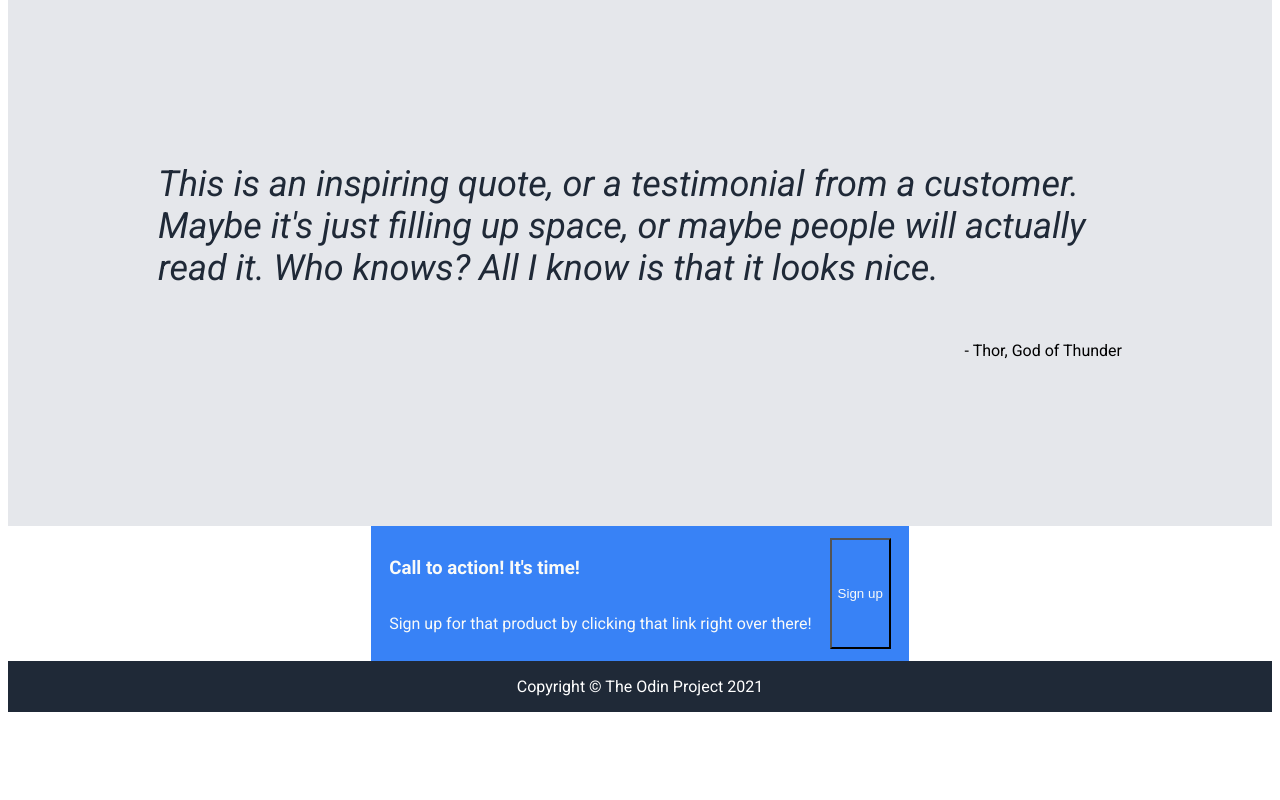
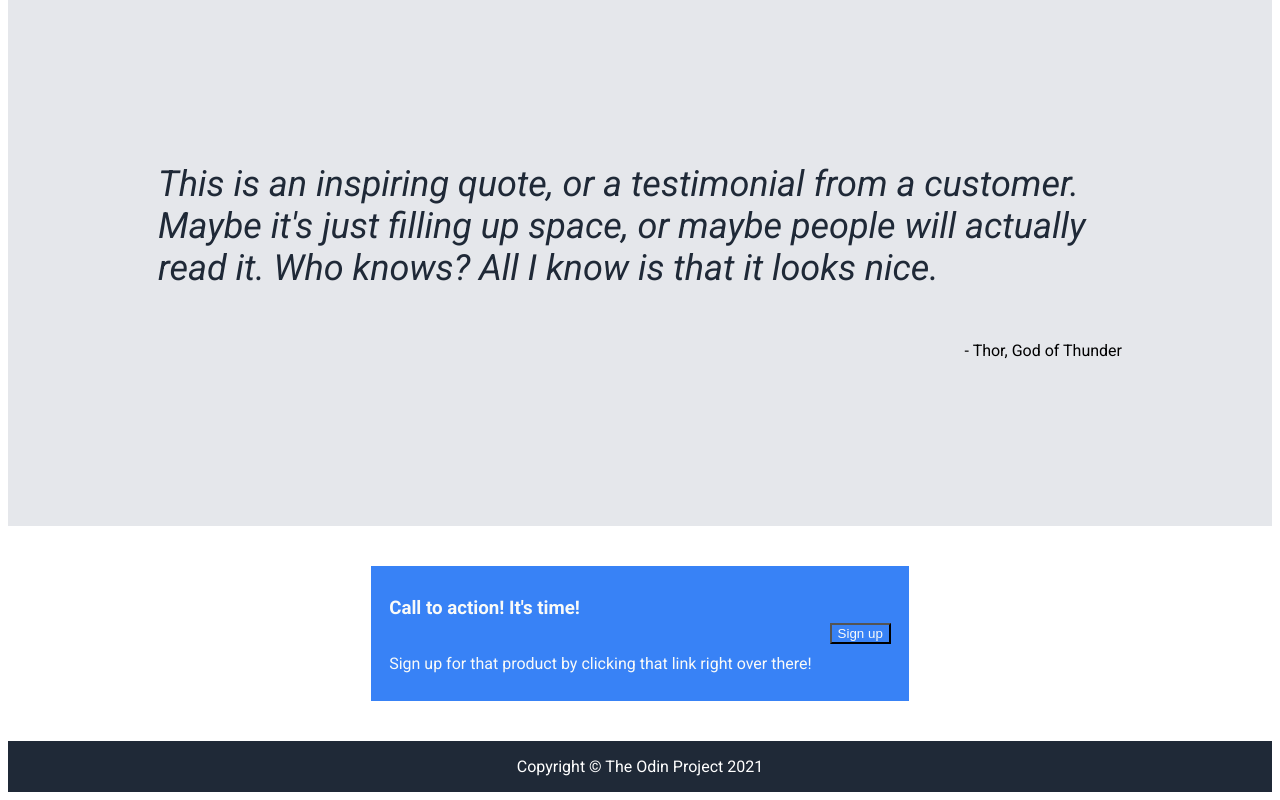
Before and after one commit to huwgoddard/Landing-Page, a plain HTML site: page index.html in a window 1280 px wide. Shown: the part 671-1471 px from the top of the page. Before the commit the page ends 1391 px from the top, so only its background shows below. Drawn offline with Linux system fonts and the light colour scheme.

Commit message:
got call to action looking a bit better

```diff
--- a/style.css
+++ b/style.css
@@ -121,6 +121,7 @@ body {
     background-color: white;
     display: flex;
     justify-content: center;
+    margin: 40px;
 }
 
 .call-to-action .box {
@@ -140,6 +141,7 @@ body {
 .call-to-action .box button {
     background-color: #3882f6;
     color: #f9faf8;
+    align-self: center;
 }
 
 .footer {
```
